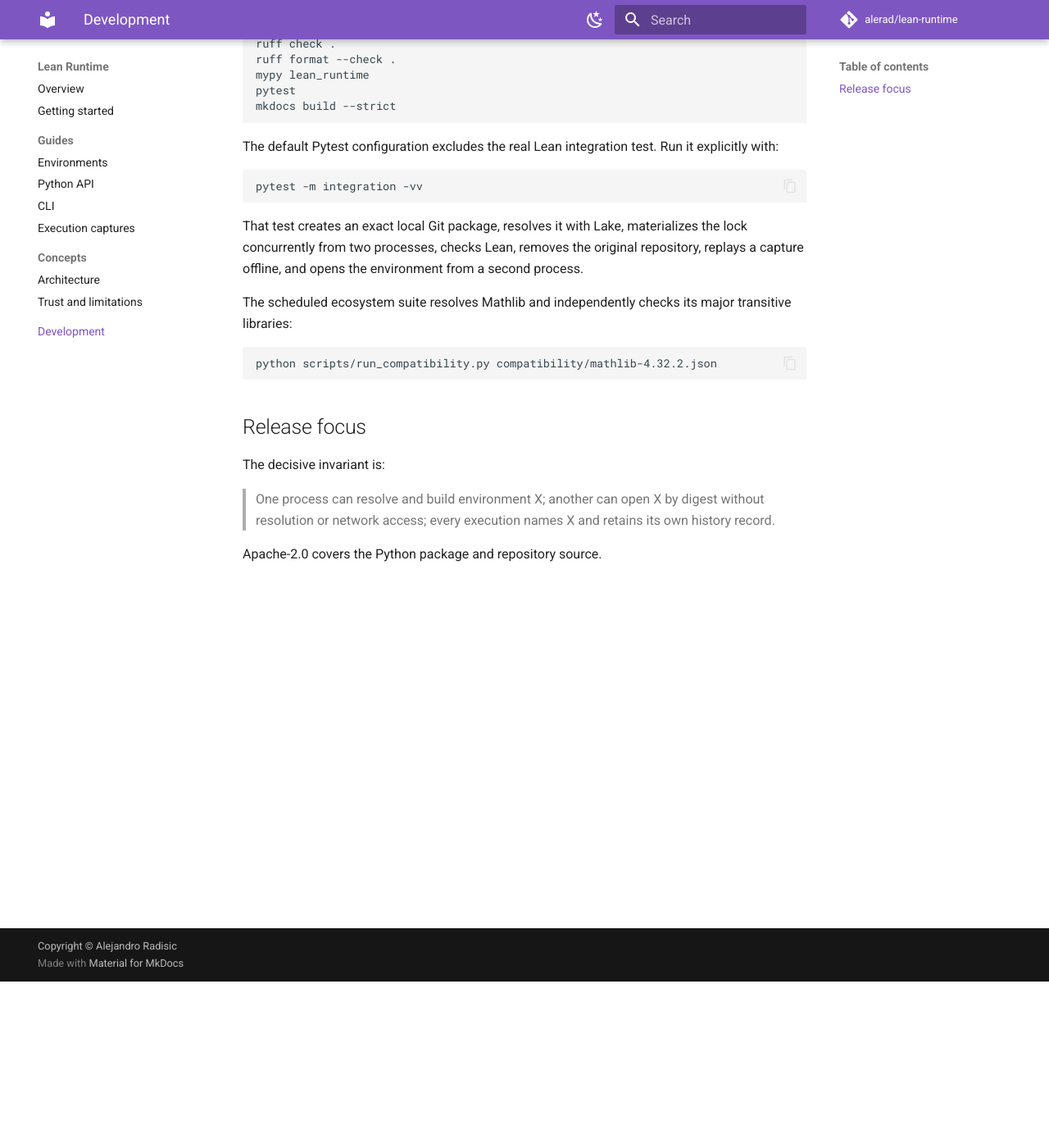
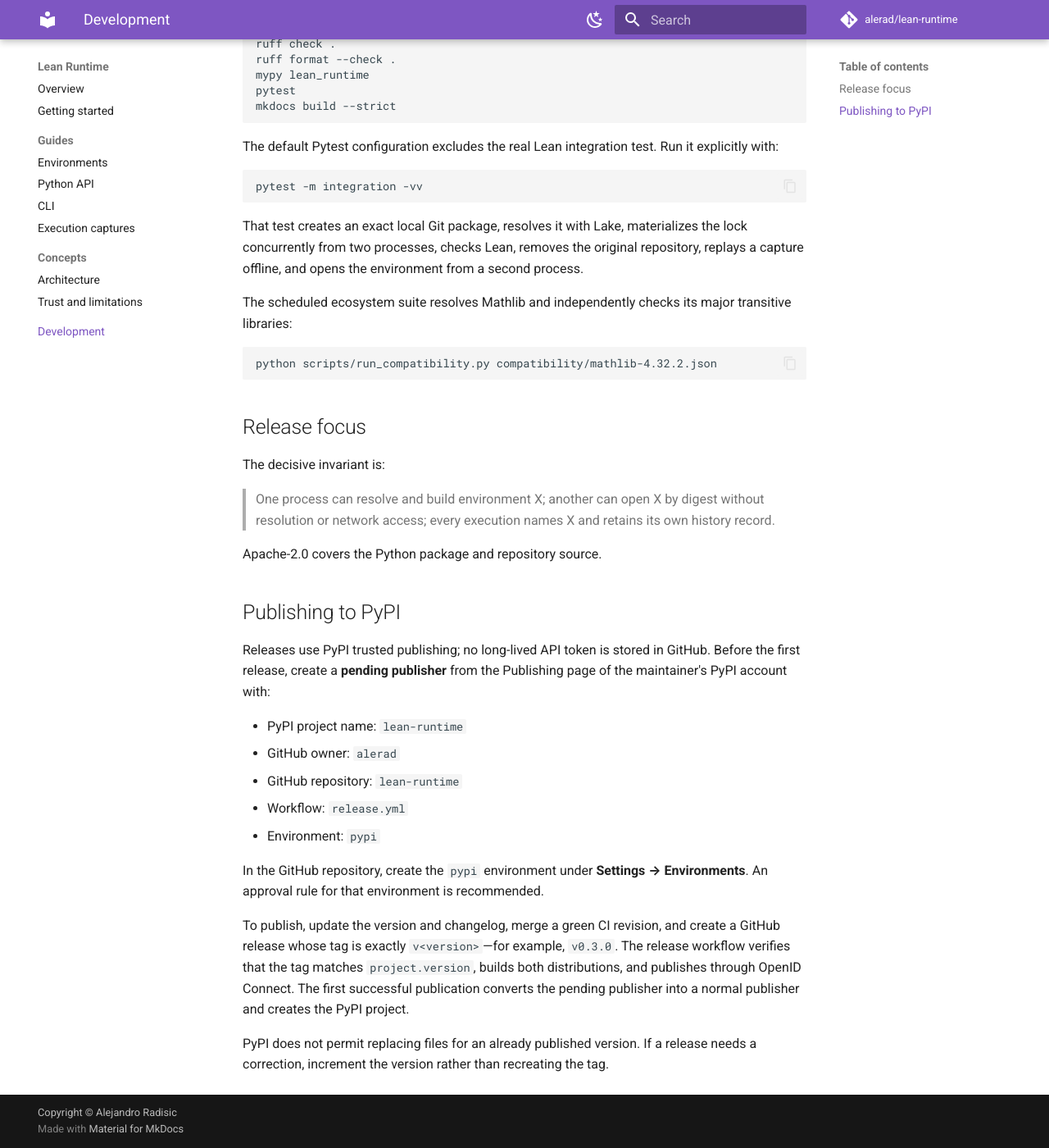
Before and after one commit to alerad/lean-runtime, an MkDocs documentation site: the page built from docs/development.md, in a window 1280 px wide and 1400 px high, scrolled down 203 px. Shown: the whole window at 82% size. Built offline with MkDocs 1.6.1 and Material for MkDocs 9.7.7, drawn with Linux system fonts in a browser that asks for light colours; comment, search, counter and statistics services are not loaded.

Commit message:
Document trusted PyPI publishing

```diff
--- a/docs/development.md
+++ b/docs/development.md
@@ -39,3 +39,29 @@
 > own history record.
 
 Apache-2.0 covers the Python package and repository source.
+
+## Publishing to PyPI
+
+Releases use PyPI trusted publishing; no long-lived API token is stored in
+GitHub. Before the first release, create a **pending publisher** from the
+Publishing page of the maintainer's PyPI account with:
+
+- PyPI project name: `lean-runtime`
+- GitHub owner: `alerad`
+- GitHub repository: `lean-runtime`
+- Workflow: `release.yml`
+- Environment: `pypi`
+
+In the GitHub repository, create the `pypi` environment under **Settings →
+Environments**. An approval rule for that environment is recommended.
+
+To publish, update the version and changelog, merge a green CI revision, and
+create a GitHub release whose tag is exactly `v<version>`—for example,
+`v0.3.0`. The release workflow verifies that the tag matches
+`project.version`, builds both distributions, and publishes through OpenID
+Connect. The first successful publication converts the pending publisher into
+a normal publisher and creates the PyPI project.
+
+PyPI does not permit replacing files for an already published version. If a
+release needs a correction, increment the version rather than recreating the
+tag.
```
